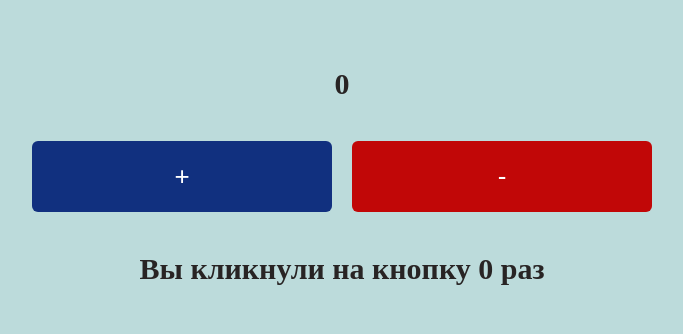
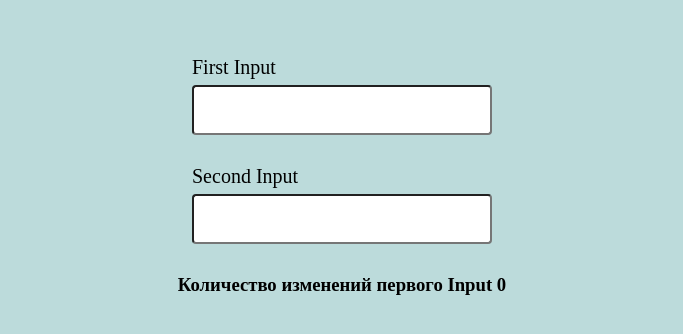
Before and after one commit to OliinykOlha/55_react_ts, a React (Vite) app: page / in a window 1280 px wide. Shown: the part 224-558 px from the top of the page, without its empty margins (298-981 px from the left). Built offline with nearby package versions, Linux system fonts and the light colour scheme.

Commit message:
added Homework 11

```diff
--- a/src/App.tsx
+++ b/src/App.tsx
@@ -1,3 +1,4 @@
+import HomeWork11 from "./homeworks/HomeWork11/HomeWork11"
 import GlobalStyles from "./styles/GlobalStyles"
 
 //Lessons imports
@@ -22,7 +23,7 @@ import GlobalStyles from "./styles/GlobalStyles"
 
 //Consultations imports
 // import Consultation04 from "./consultations/Consultation04/Consultation04"
-import Consultation05 from "./consultations/Consultation05/Consultation05"
+// import Consultation05 from "./consultations/Consultation05/Consultation05"
 
 function App () {
 
@@ -42,7 +43,8 @@ function App () {
       {/* <Lesson10 /> */}
       {/* <HomeWork10 /> */}
       {/* <Lesson11 /> */}
-      <Consultation05/>
+      {/* <Consultation05/> */}
+      <HomeWork11 />
       </>
 
   )
--- /dev/null
+++ b/src/homeworks/HomeWork11/HomeWork11.tsx
@@ -0,0 +1,41 @@
+import { ChangeEvent, useEffect, useState } from "react";
+import Input from "../../components/Input/Input";
+import { HomeWork11Container, Result } from "./styles";
+
+function HomeWork11() {
+
+    const [firstInput, setFirstInput] = useState<string>("");
+    const [showCount, setShowCount] = useState<number>(0);
+
+    const firstInputHandle = (event: ChangeEvent<HTMLInputElement>) => {
+        setFirstInput(event.target.value)
+        }
+
+    useEffect(() => {
+        if (firstInput !=="") {
+        setShowCount((prevValue) => prevValue + 1);
+        }
+    }, [firstInput]);
+
+  return (
+    <HomeWork11Container>
+      <Input
+        name="firstInput"
+        label="First Input"
+        type="text"
+        value={firstInput}
+        onChange={firstInputHandle}
+      ></Input>
+      <Input
+        name="secondInput"
+        label="Second Input"
+        type="text"
+        value=""
+        onChange={()=> []}
+      ></Input>
+      <Result>Количество изменений первого Input {showCount}</Result>
+    </HomeWork11Container>
+  );
+}
+
+export default HomeWork11;
--- /dev/null
+++ b/src/homeworks/HomeWork11/styles.ts
@@ -0,0 +1,16 @@
+import styled from "@emotion/styled";
+
+export const HomeWork11Container = styled.div`
+  display: flex;
+  justify-content: center;
+  flex-direction: column;
+  align-items: center;
+  gap: 30px;
+  flex: 1;
+  padding: 60px;
+  background-color: rgb(188, 219, 219);
+`;
+
+export const Result = styled.h3`
+
+`
```
